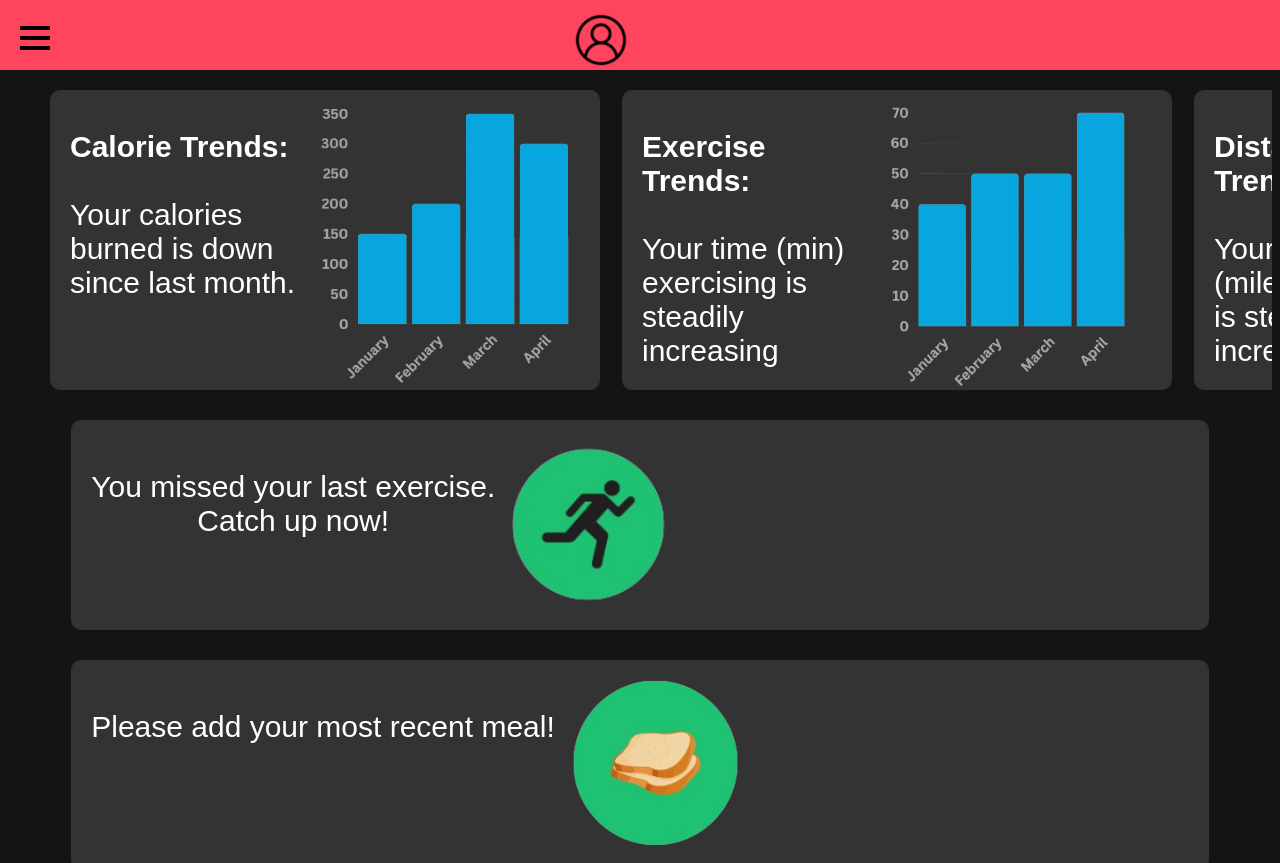
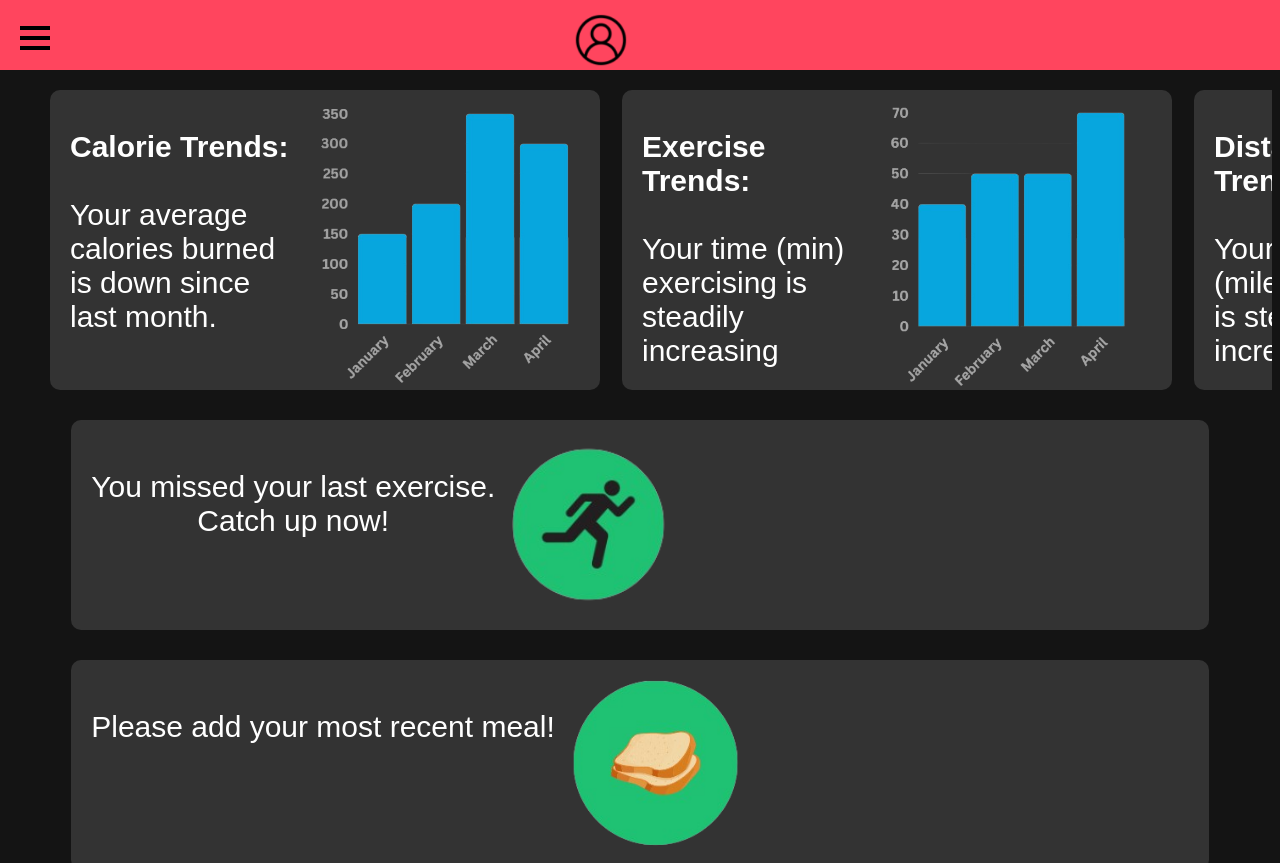
Before and after one commit to health-0201-05/phase-2, a plain HTML site: page final/new-phase-2-homepage/index.html in a window 1280 px wide. Shown: the top 863 px of the page. Drawn offline with Linux system fonts and the light colour scheme.

Commit message:
corrected homepage chart module

```diff
--- a/final/new-phase-2-homepage/index.html
+++ b/final/new-phase-2-homepage/index.html
@@ -37,7 +37,7 @@
                     <p class="gal-text">
                         <b>Calorie Trends:</b>
                         <br> <br>
-                        Your calories burned is down since last month.
+                        Your average calories burned is down since last month.
                     </p>
                     <img class="gal-img" src="cals-chart.png"></img>
                 </div>
```
